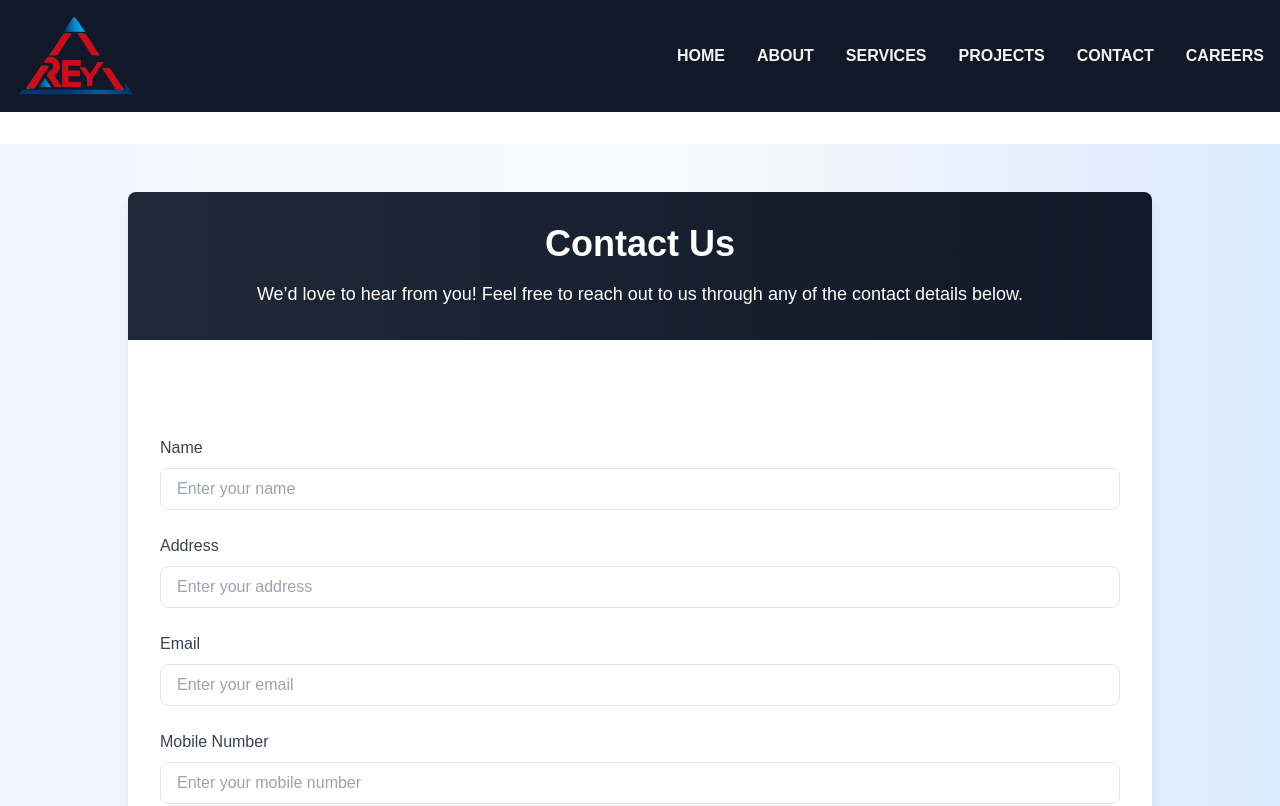
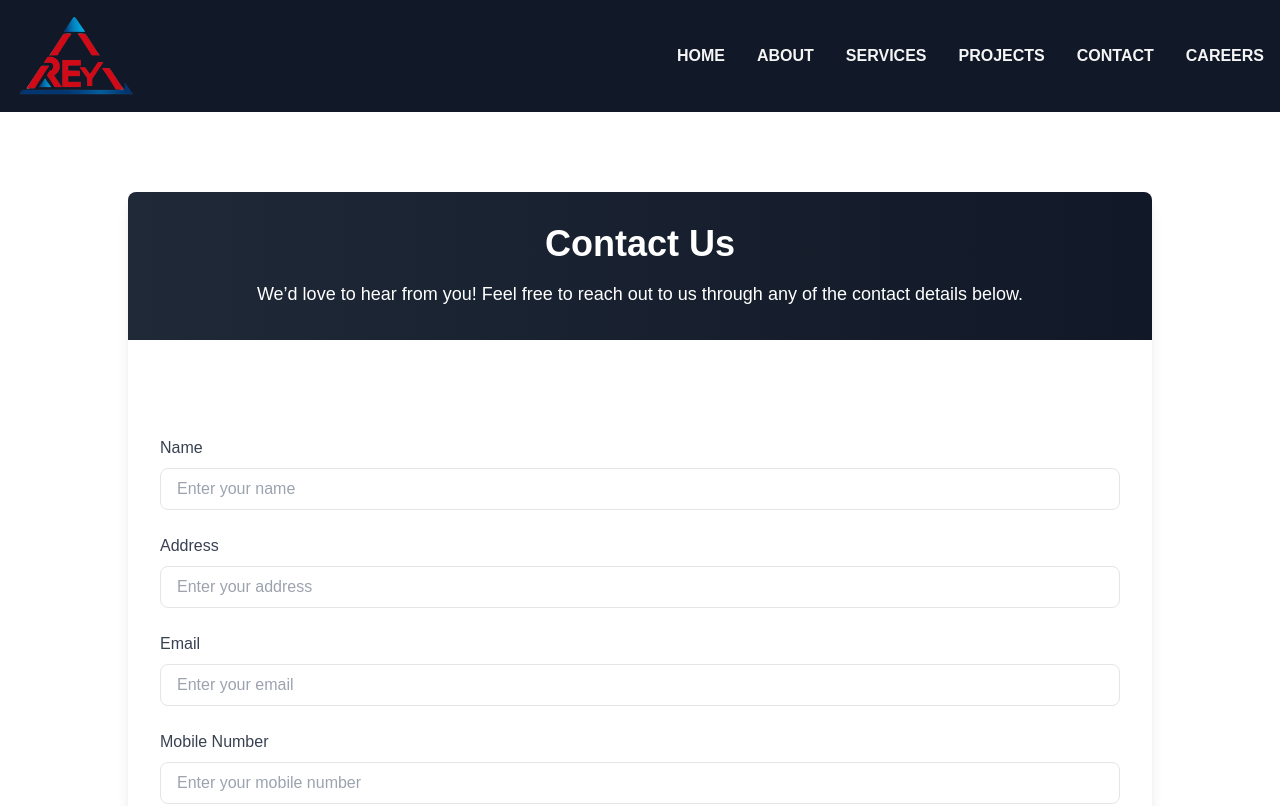
Before and after one commit to gautham1024/reycaarto, a Next.js app: page /contact in a window 1280 px wide. Shown: the top 806 px of the page. Built offline with nearby package versions, Linux system fonts and the light colour scheme.

Commit message:
Update ContactUs.js

```diff
--- a/src/app/components/ContactUs.js
+++ b/src/app/components/ContactUs.js
@@ -57,7 +57,7 @@
   };
 
   return (
-    <div className="flex flex-col items-center justify-center min-h-screen bg-gradient-to-r from-blue-50 via-gray-50 to-blue-100 px-6 py-12">
+    <div className="flex flex-col items-center justify-center min-h-screen px-6 py-12">
       {/* Contact Information */}
       <div className="w-full max-w-5xl bg-white shadow-lg rounded-lg overflow-hidden">
         <div className="p-8 bg-gradient-to-r from-gray-800 to-gray-900 text-white">
```
